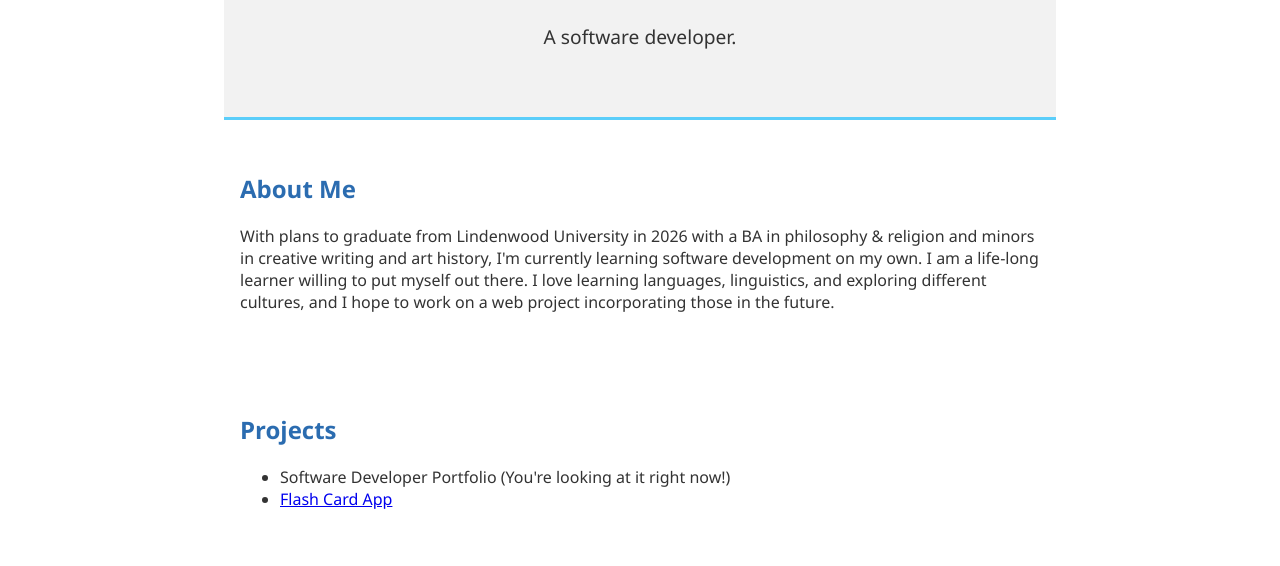
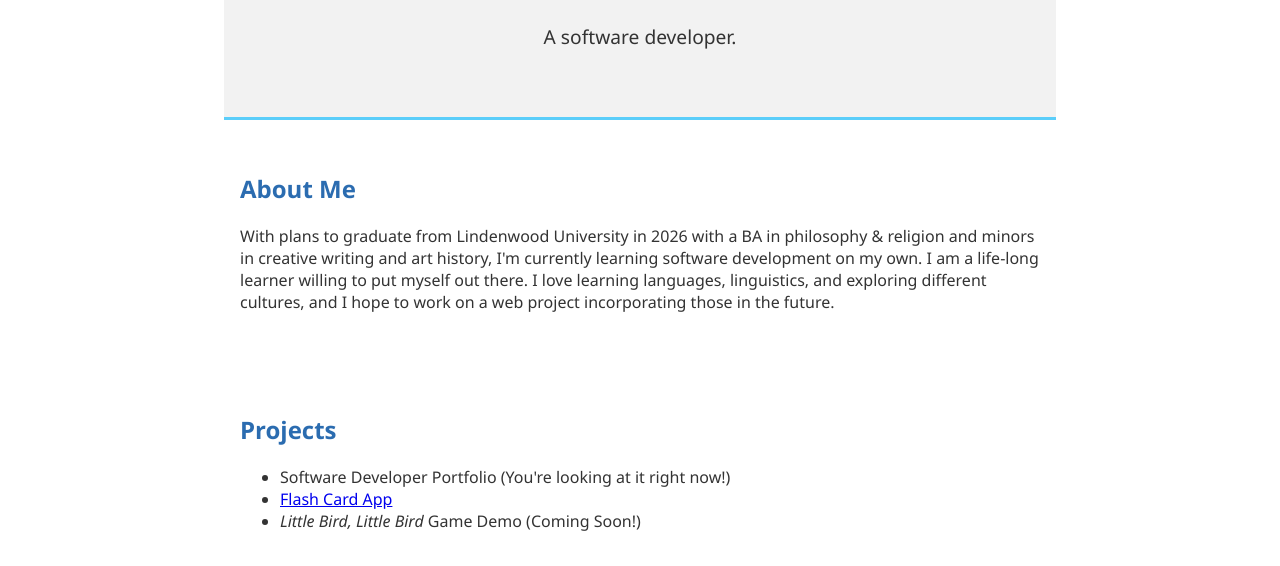
Before and after one commit to catspewer/njb-software-developer-portfolio, a plain HTML site: page index.html in a window 1280 px wide. Shown: the part 234-800 px from the top of the page. Drawn offline with Linux system fonts and the light colour scheme.

Commit message:
added next project coming soon

```diff
--- a/index.html
+++ b/index.html
@@ -34,6 +34,9 @@
                 <li>
                     <a href="https://catspewer.github.io/flashcards/">Flash Card App</a>
                 </li>
+                <li>
+                    <em>Little Bird, Little Bird</em> Game Demo (Coming Soon!)
+                </li>
             </ul>
         </section>
 
```
